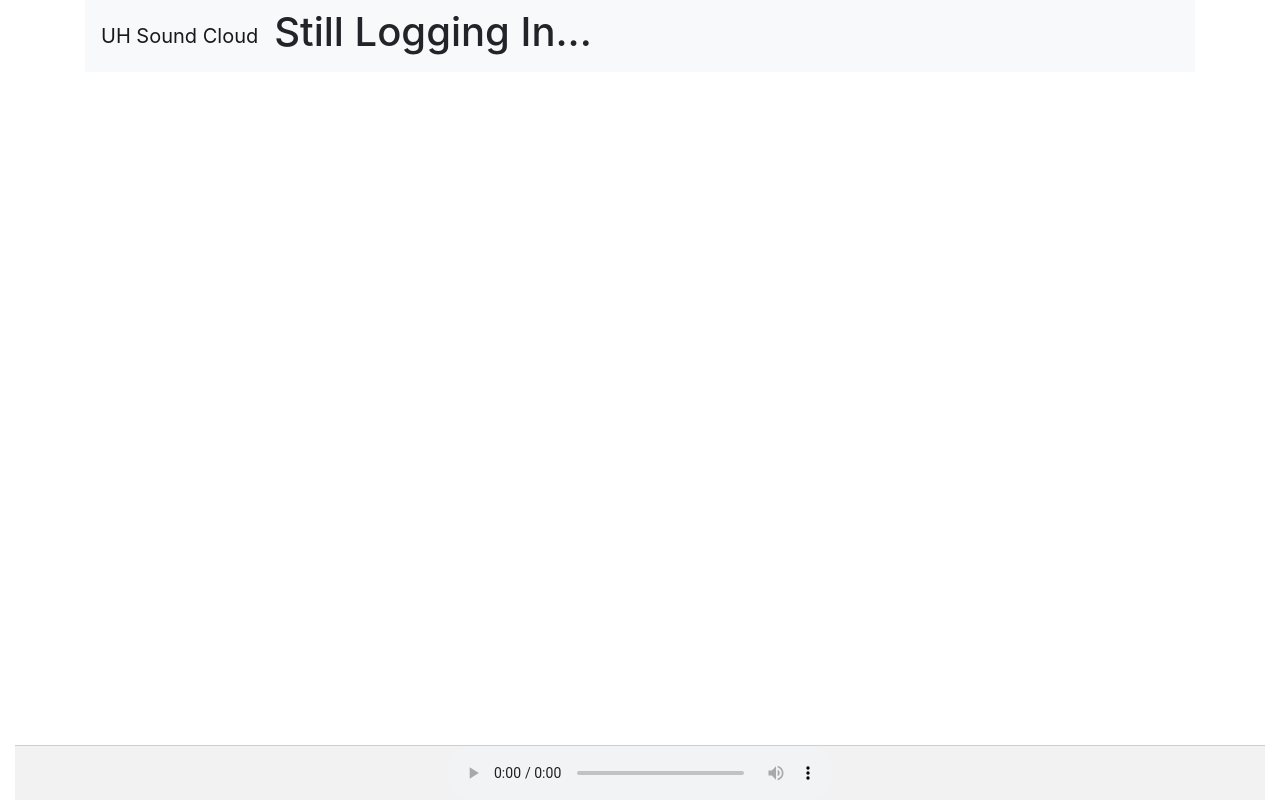
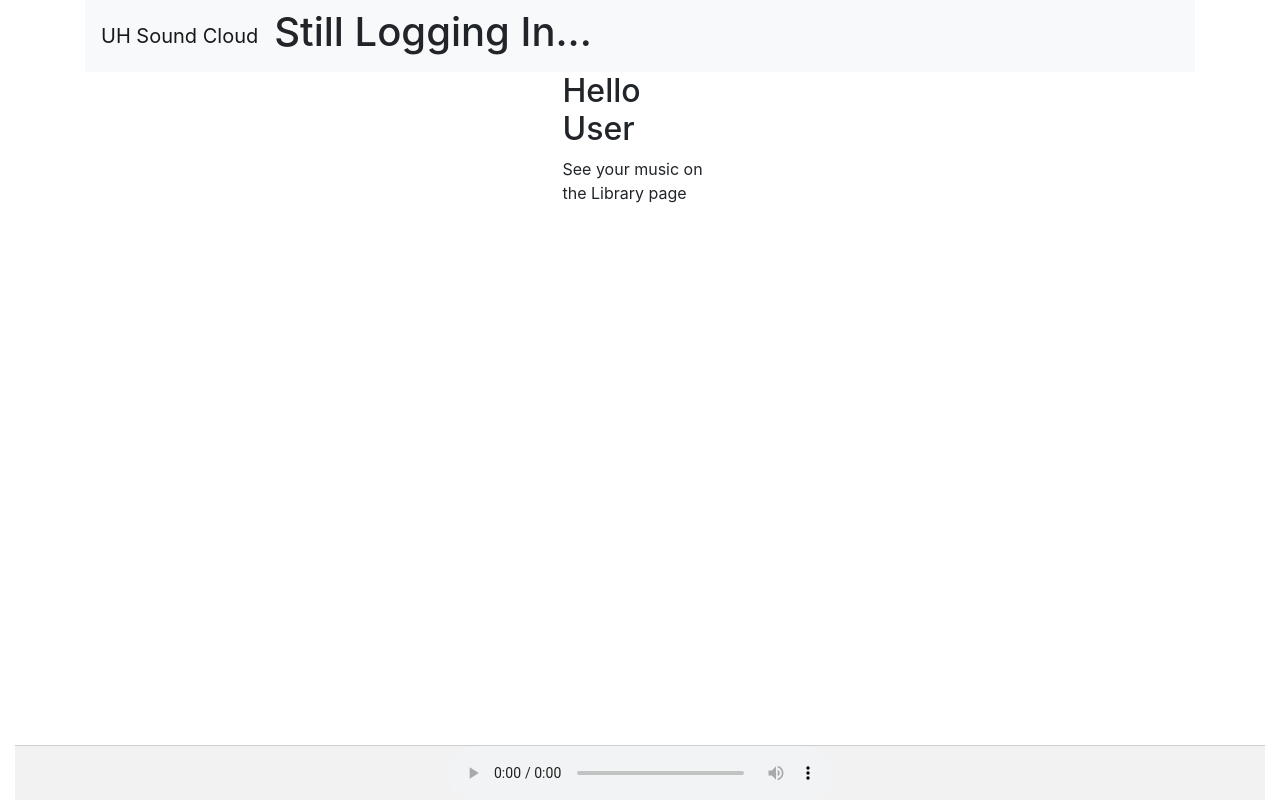
Before and after one commit to jstatus1/MusicPlayer, a React (Create React App) app in the folder musicplayer-frontend/: page /Home in a window 1280 px wide. Built offline with nearby package versions, Linux system fonts and the light colour scheme; no server answers.

Commit message:
Edward changes

```diff
--- a/musicplayer-frontend/src/App.js
+++ b/musicplayer-frontend/src/App.js
@@ -16,6 +16,7 @@ import Upload from './components/Upload/upload'
 import ProfileEdit from './components/profile/profileedit'
 import DropZone from './components/Upload/drop-zone'
 import MediaPlayer from './components/MediaPlayer/mediaplayer'
+import Home from './components/Home/Home'
 
 //import Routes from './routes'
 
@@ -42,6 +43,7 @@ class App extends React.Component
                         <Route exact path="/" component={Landing}/>
                         <Route exact path="/discovery" component={Dashboard} />
                         <Route exact path="/upload" component={Upload}></Route>
+                        <Route exact path="/Home" component={Home}></Route>
                         <Route exact path="/drop_zone" component={DropZone}></Route>
                         <Route exact path="/library" component={Library}></Route>
                         <Route exact path="/profileedit" component={ProfileEdit}></Route>
--- /dev/null
+++ b/musicplayer-frontend/src/components/Home/Home.js
@@ -0,0 +1,25 @@
+import React from 'react'
+import {useState} from 'react'
+import { Form, Button, Row, Col, Container } from 'react-bootstrap'
+
+const Home = () => {
+
+    return (
+        <div>
+            <Container>
+                <Row>
+                    <Col md="5"></Col>
+                    <Col md="2">
+                        <h2>Hello User</h2>
+                        <t5>See your music on the Library page</t5>
+                    </Col>
+                    <Col md="5"></Col>
+                </Row>
+
+            </Container>
+
+        </div>
+    )
+}
+
+export default Home
```
Also changed, not shown: 1 other file (tests, documents, lock files or other folders).
